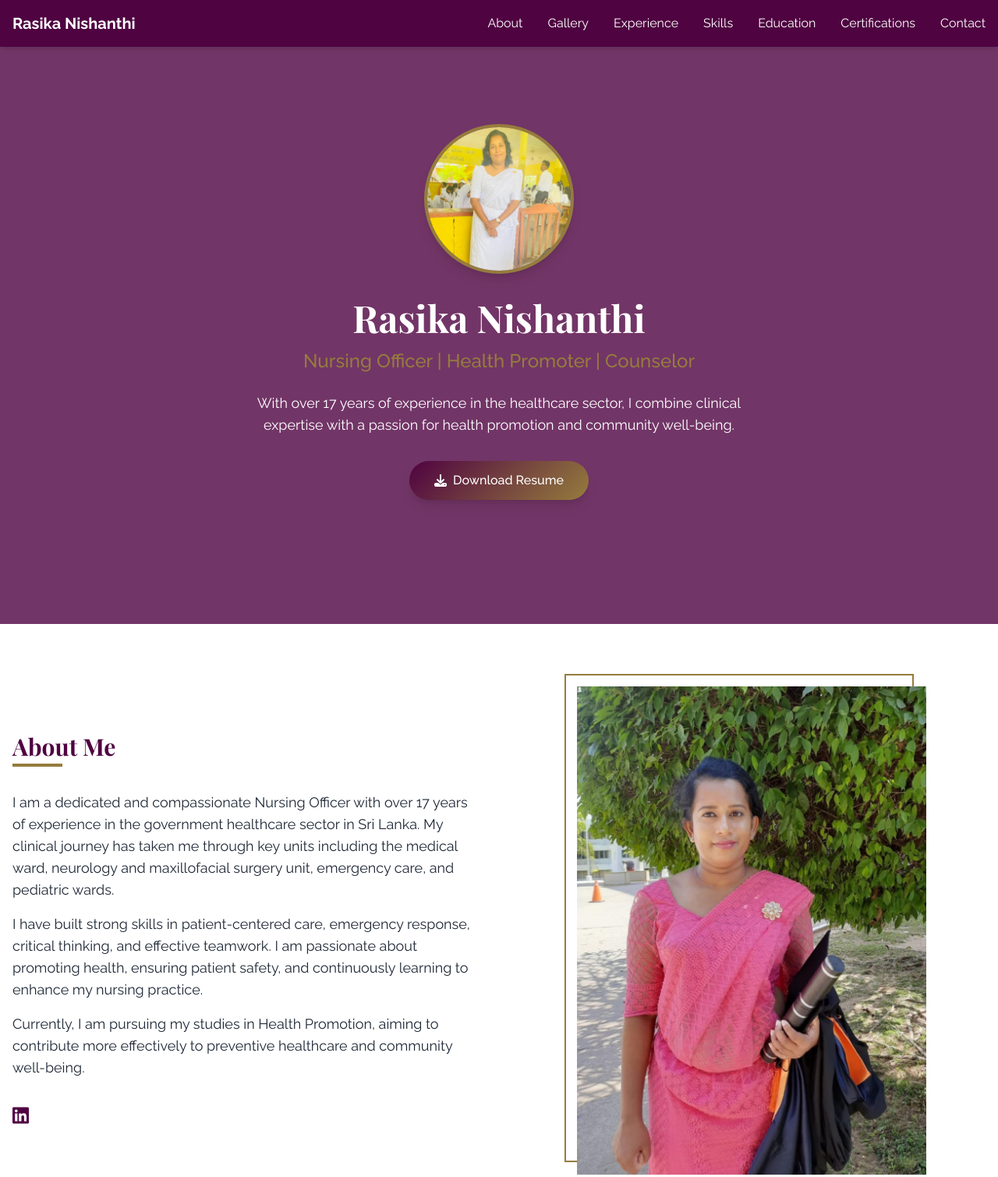
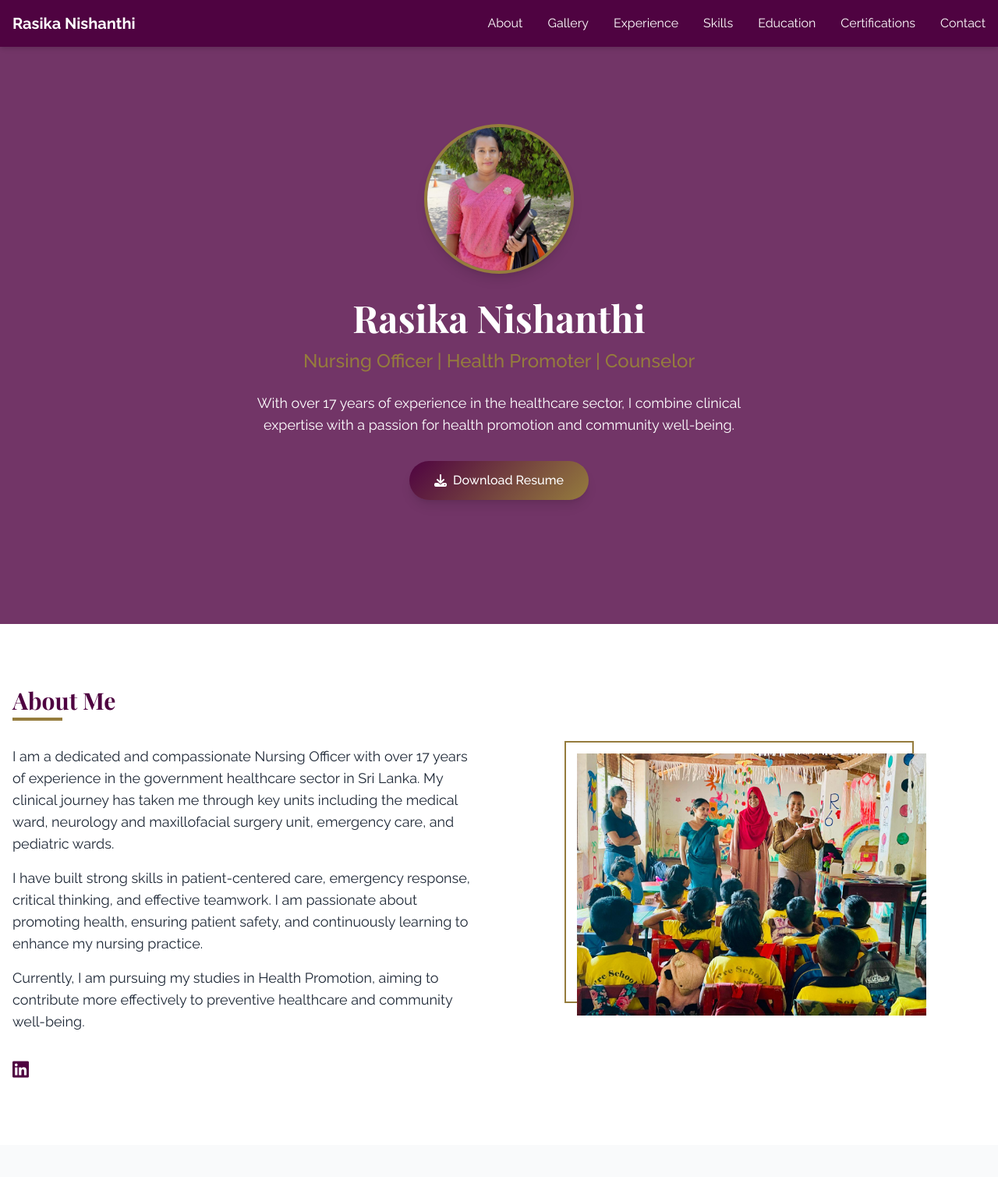
Before and after one commit to Udeshisasi/Rasika-Nishanthi, a plain HTML site: page index.html in a window 1280 px wide. Shown: the top 1509 px of the page at 78% size. Drawn offline with nearby package versions, Linux system fonts and the light colour scheme.

Commit message:
Update index.html

```diff
--- a/index.html
+++ b/index.html
@@ -173,7 +173,7 @@
         <div class="container mx-auto px-4 z-10">
             <div class="flex flex-col items-center text-center">
                 <div class="w-48 h-48 rounded-full border-4 border-gold overflow-hidden mb-8 shadow-lg">
-                    <img src="./Images/1.jpg" alt="Profile Picture" class="w-full h-full object-cover">
+                    <img src="./assets/1.jpg" alt="Profile Picture" class="w-full h-full object-cover">
                 </div>
                 <h1 class="text-5xl text-white font-bold mb-4 animate-on-scroll">Rasika Nishanthi</h1>
                 <p class="text-2xl text-gold font-medium mb-6 animate-on-scroll">Nursing Officer | Health Promoter | Counselor</p>
@@ -203,7 +203,7 @@
                 <div class="md:w-1/2 flex justify-center animate-on-scroll">
                     <div class="relative">
                         <div class="absolute -top-4 -left-4 w-full h-full border-2 border-gold"></div>
-                        <img src="./assets/1.jpg" alt="Professional Photo" class="w-full max-w-md relative z-10">
+                        <img src="./Images/5.jpg" alt="Professional Photo" class="w-full max-w-md relative z-10">
                     </div>
                 </div>
             </div>
```
